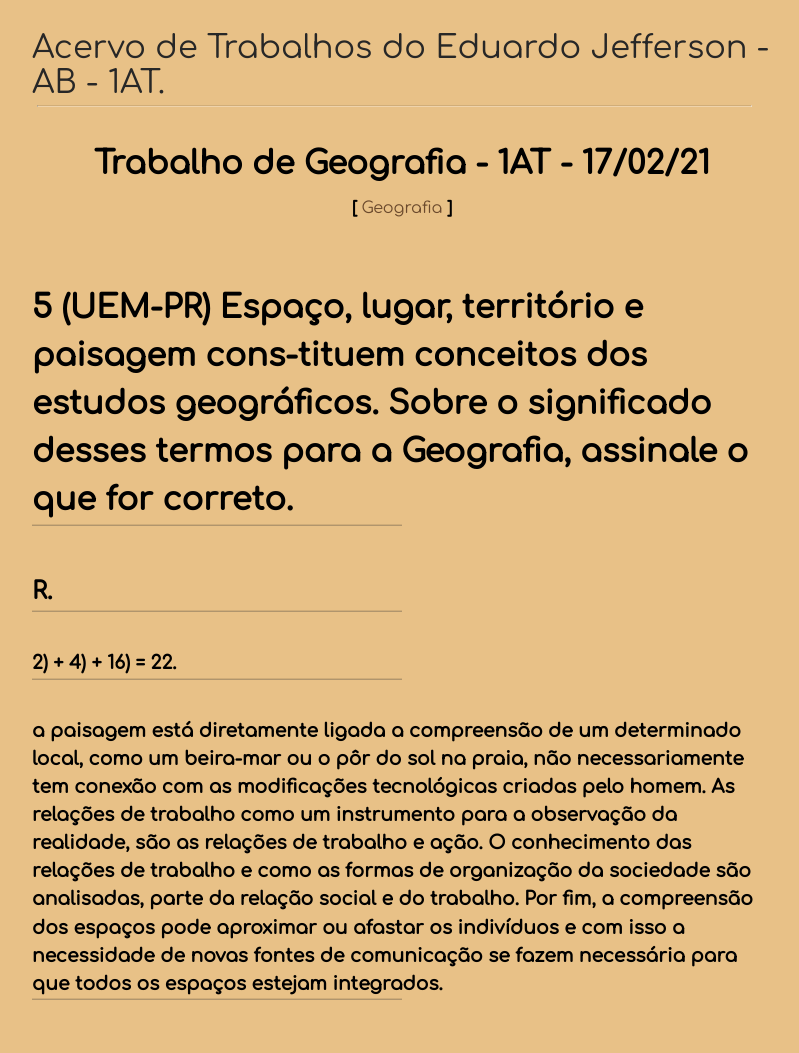
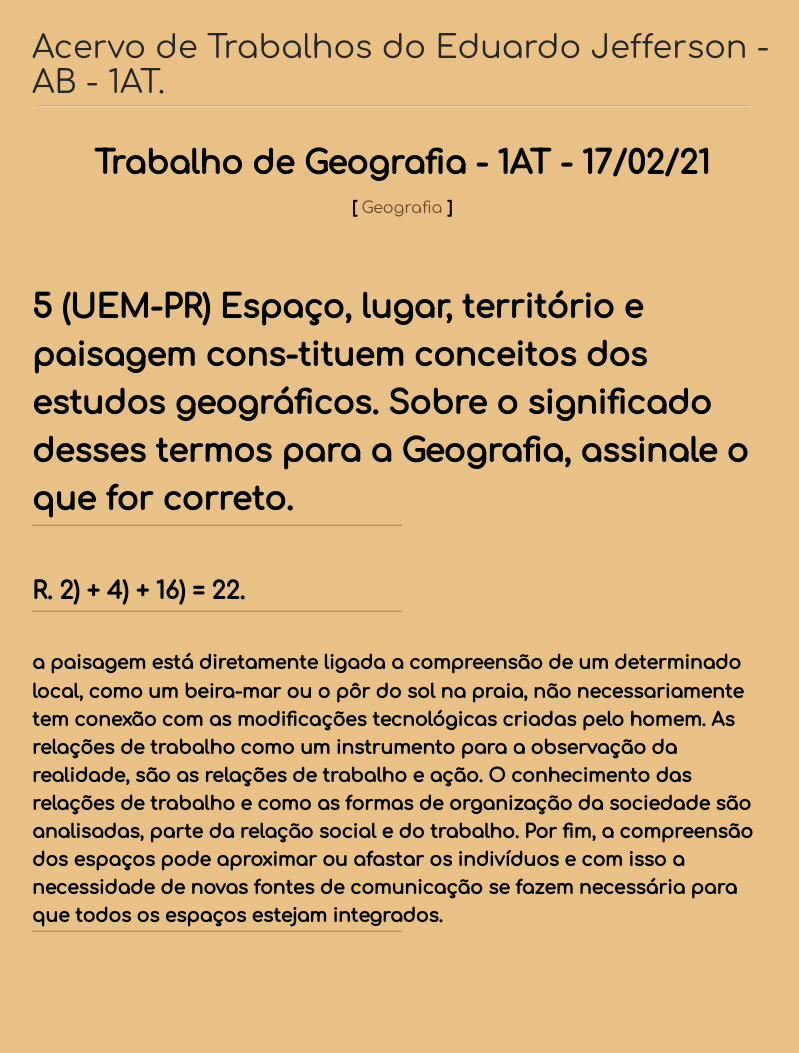
Before and after one commit to heart-leap/heart-leap.github.io, a Jekyll site: the page built from _posts/2021-02-17-ab-tarefa-de-geografia.md, in a window 1280 px wide. Shown: the whole page, without its empty margins (238-1037 px from the left). Built offline with Jekyll 4.4.1, drawn with Linux system fonts in a browser that asks for light colours; after the commit the page ends 985 px from its top, so only the background shows below that.

```diff
--- a/_posts/2021-02-17-ab-tarefa-de-geografia.md
+++ b/_posts/2021-02-17-ab-tarefa-de-geografia.md
@@ -7,8 +7,6 @@ tags: [Geografia]
 
 # 5 (UEM-PR) Espaço, lugar, território e paisagem cons-tituem conceitos dos estudos geográficos. Sobre o significado desses termos para a Geografia, assinale o que for correto.
 
-## R.
-
-###  2) + 4) + 16) = 22.
+## R. 2) + 4) + 16) = 22.
 
 ### a paisagem está diretamente ligada a compreensão de um determinado local, como um beira-mar ou o pôr do sol na praia, não necessariamente tem conexão com as modificações tecnológicas criadas pelo homem. As relações de trabalho como um instrumento para a observação da realidade, são as relações de trabalho e ação. O conhecimento das relações de trabalho e como as formas de organização da sociedade são analisadas, parte da relação social e do trabalho. Por fim, a compreensão dos espaços pode aproximar ou afastar os indivíduos e com isso a necessidade de novas fontes de comunicação se fazem necessária para que todos os espaços estejam integrados.
```
